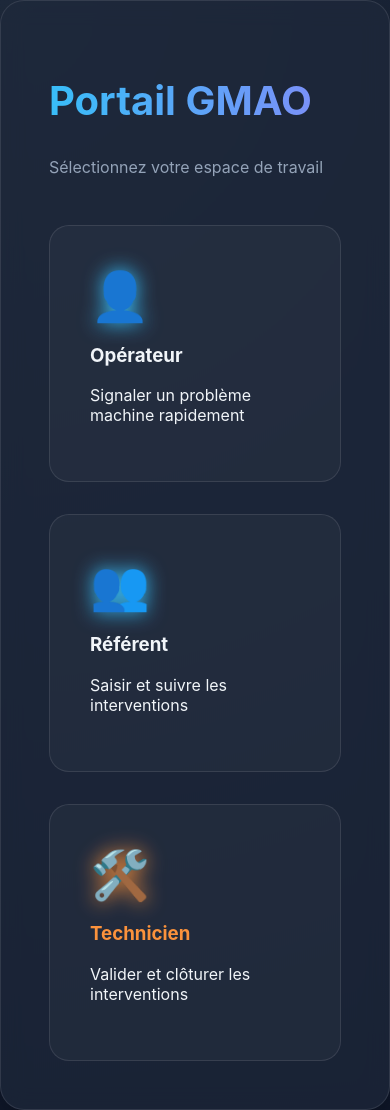
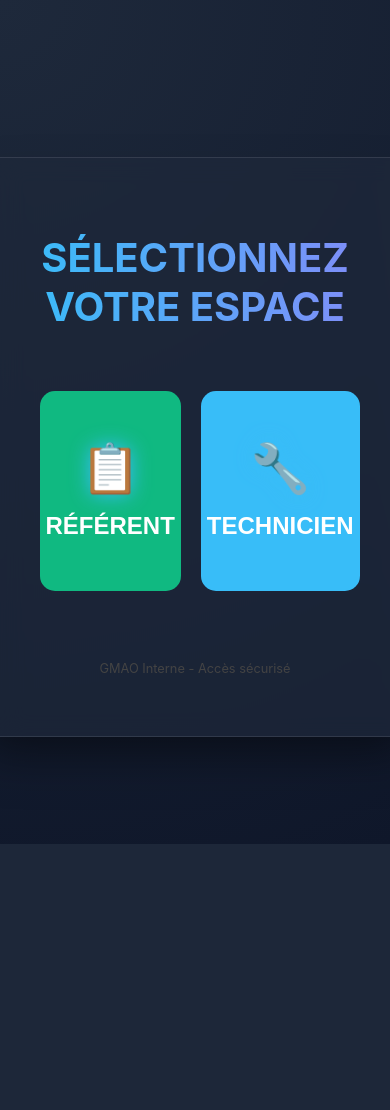
Before and after one commit to idryssbek/gmao-rhone-backend, a Flask app: template templates/index.html in a window 390 px wide. After the commit the page ends 844 px from the top, so only its background shows below. Run offline with Flask 3, Linux system fonts and the light colour scheme; the template is opened without the code that fills it, so the values that code supplies are empty; some libraries are stand-ins or nearby versions.

Commit message:
Enhance index.html with grid layout and styles
Added a responsive menu grid layout and styled buttons for user roles.

```diff
--- a/templates/index.html
+++ b/templates/index.html
@@ -2,35 +2,56 @@
 <html lang="fr">
 <head>
     <meta charset="UTF-8">
+    <meta name="viewport" content="width=device-width, initial-scale=1.0">
     <title>GMAO - Accueil</title>
     <link rel="stylesheet" href="{{ url_for('static', filename='style.css') }}">
+    <style>
+        .menu-grid {
+            display: grid;
+            grid-template-columns: 1fr 1fr;
+            gap: 20px;
+            padding: 20px;
+            max-width: 800px;
+            margin: 0 auto;
+        }
+        .btn-access {
+            height: 200px;
+            border-radius: 15px;
+            border: none;
+            font-size: 1.5rem;
+            font-weight: bold;
+            cursor: pointer;
+            transition: transform 0.2s;
+            color: white;
+            display: flex;
+            flex-direction: column;
+            justify-content: center;
+            align-items: center;
+            gap: 15px;
+        }
+        .btn-referent { background: #10b981; } /* Vert */
+        .btn-technicien { background: #38bdf8; } /* Bleu */
+        .btn-access:active { transform: scale(0.95); }
+        .icon { font-size: 3rem; }
+    </style>
 </head>
 <body>
-    <div class="main-container">
-        <h1>Portail GMAO</h1>
-        <p style="color: var(--text-dim); margin-bottom: 3rem;">Sélectionnez votre espace de travail</p>
+    <div class="main-container" style="text-align: center; margin-top: 50px;">
+        <h1 style="color: white; margin-bottom: 40px;">SÉLECTIONNEZ VOTRE ESPACE</h1>
 
-        <div class="grid-selection" style="grid-template-columns: repeat(auto-fit, minmax(250px, 1fr));">
+        <div class="menu-grid">
+            <button class="btn-access btn-referent" onclick="window.location.href='/login?role=referent'">
+                <span class="icon">📋</span>
+                <span>RÉFÉRENT</span>
+            </button>
 
-            <div class="card" onclick="window.location.href='/page_operateur'">
-                <div class="icon">👤</div>
-                <h3>Opérateur</h3>
-                <p>Signaler un problème machine rapidement</p>
-            </div>
+            <button class="btn-access btn-technicien" onclick="window.location.href='/login?role=technicien'">
+                <span class="icon">🔧</span>
+                <span>TECHNICIEN</span>
+            </button>
+        </div>
 
-            <div class="card" onclick="window.location.href='/login?role=referent'">
-                <div class="icon" style="filter: drop-shadow(0 0 10px var(--accent-blue));">👥</div>
-                <h3>Référent</h3>
-                <p>Saisir et suivre les interventions</p>
-            </div>
-
-            <div class="card tech-card" onclick="window.location.href='/login?role=technicien'">
-                <div class="icon" style="filter: drop-shadow(0 0 10px var(--accent-orange));">🛠️</div>
-                <h3 style="color: var(--accent-orange);">Technicien</h3>
-                <p>Valider et clôturer les interventions</p>
-            </div>
-
-        </div>
+        <p style="color: #444; margin-top: 50px; font-size: 0.8rem;">GMAO Interne - Accès sécurisé</p>
     </div>
 </body>
 </html>
```
